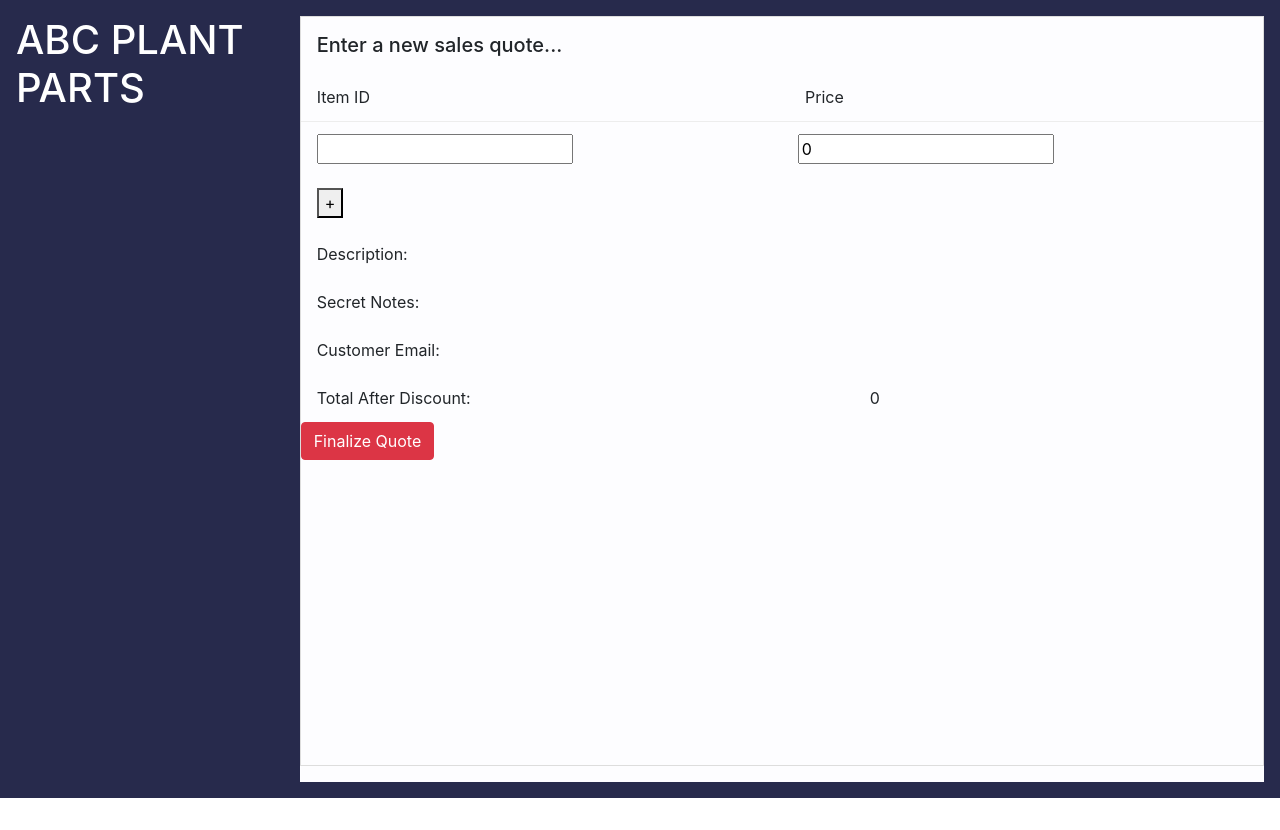
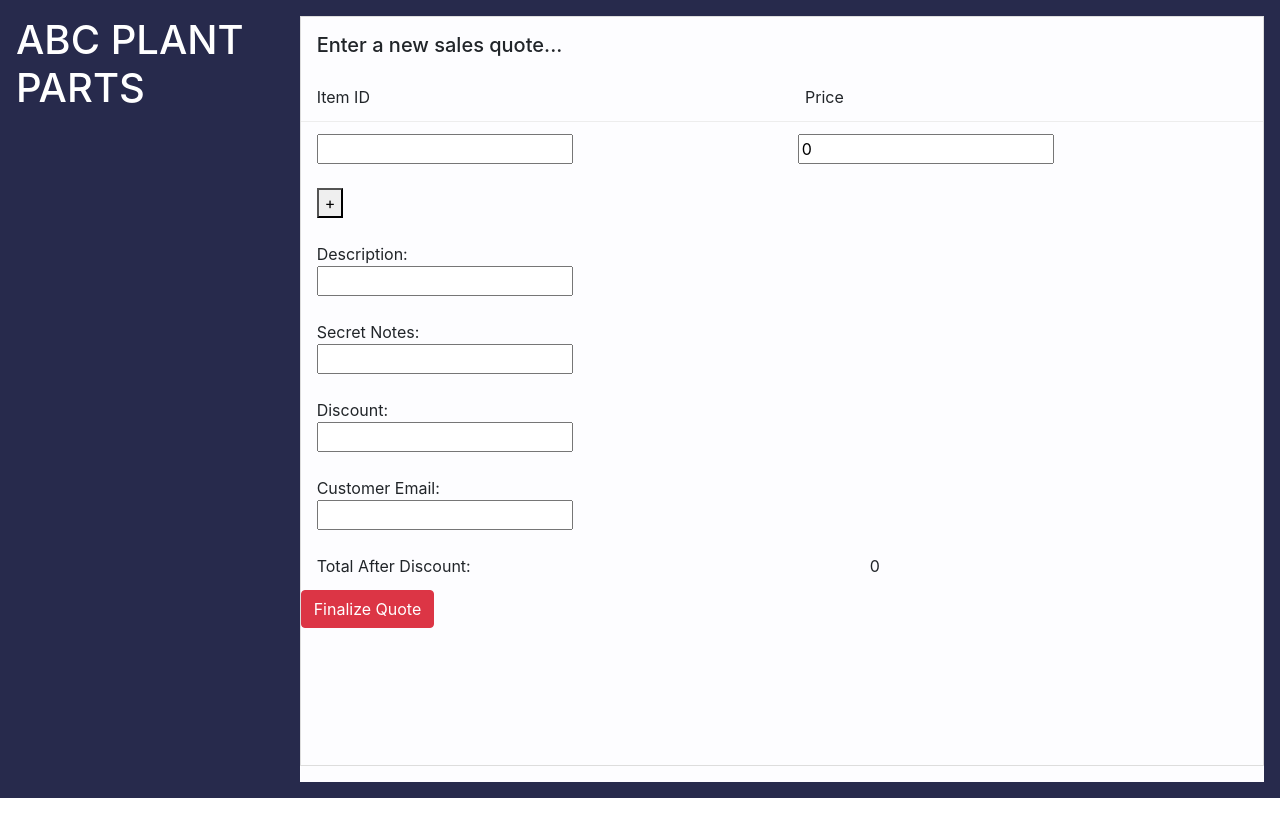
Before and after one commit to jennyepaul/quote-system, a React (Create React App) app in the folder front-end/: page /Page1 in a window 1280 px wide. Built offline with nearby package versions, Linux system fonts and the light colour scheme.

Commit message:
add in of Discount input field

```diff
--- a/front-end/src/quote-table.js
+++ b/front-end/src/quote-table.js
@@ -11,7 +11,7 @@ import {
 
 const _defaultCosts = [
   {
-    name: " ",
+    item_id: " ",
     price: 0
   }
 ];
@@ -32,7 +32,7 @@ const QuoteTable = () => {
     setCosts(_tempCosts);
   };
   const addNewCost = () => {
-    setCosts(prevCosts => [...prevCosts, { name: "", price: 0 }]);
+    setCosts(prevCosts => [...prevCosts, { item_id: "", price: 0 }]);
   };
 
   const getTotalCosts = () => {
@@ -63,7 +63,7 @@ const QuoteTable = () => {
                   name="name"
                   data-id={index}
                   type="text"
-                  value={item.name}
+                  value={item.item_id}
                   onChange={handleCostsChange}
                 />
               </div>
@@ -86,16 +86,37 @@ const QuoteTable = () => {
           <div className="table-row">
             <div className="table-data">
               <div>Description:</div>
+              <input
+                name="description"
+                type="text"
+              />
             </div>
           </div>
           <div className="table-row">
             <div className="table-data">
               <div>Secret Notes:</div>
+              <input
+                name="description"
+                type="text"
+              />
+            </div>
+          </div>
+          <div className="table-row">
+            <div className="table-data">
+              <div>Discount:</div>
+              <input
+                name="description"
+                type="text"
+              />
             </div>
           </div>
           <div className="table-row">
             <div className="table-data">
               <div>Customer Email:</div>
+              <input
+                name="description"
+                type="text"
+              />
             </div>
           </div>
         </div>
```
